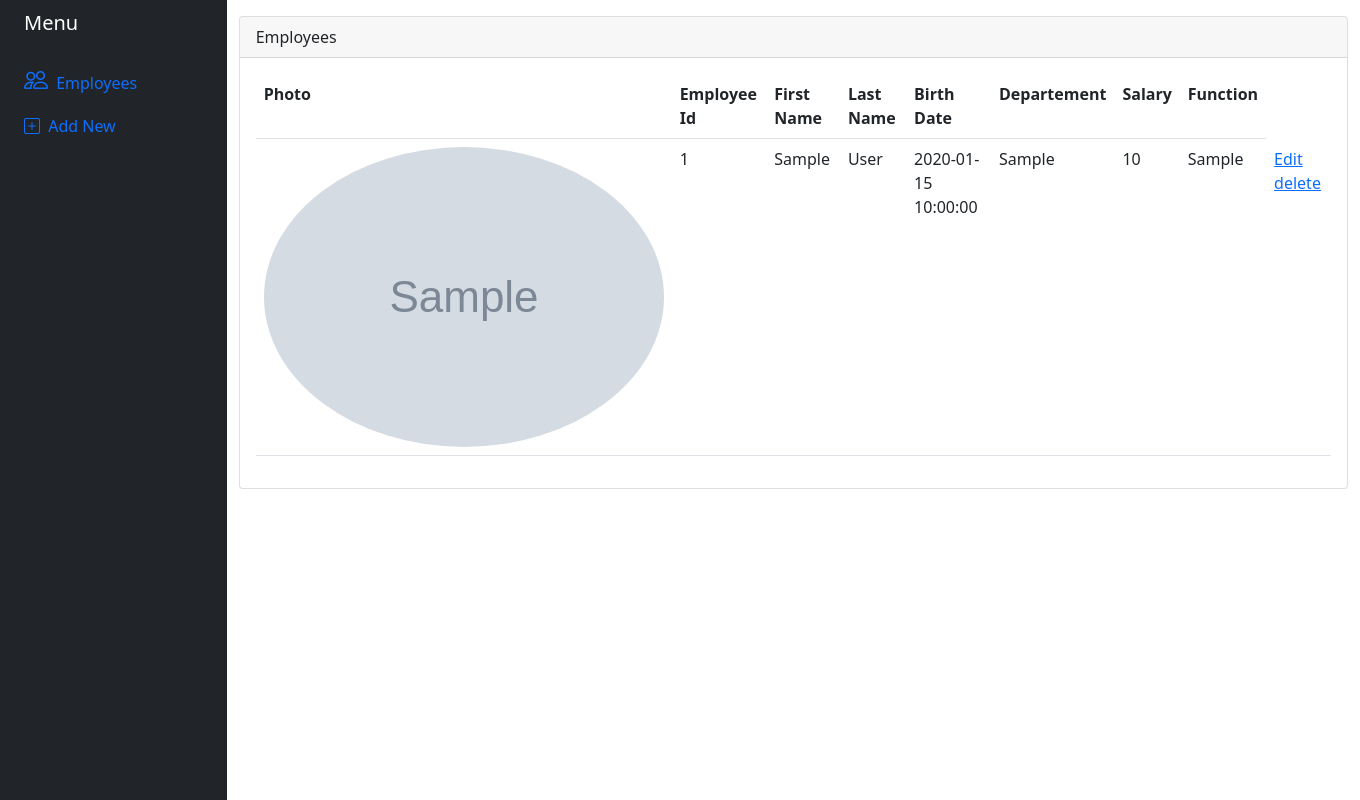
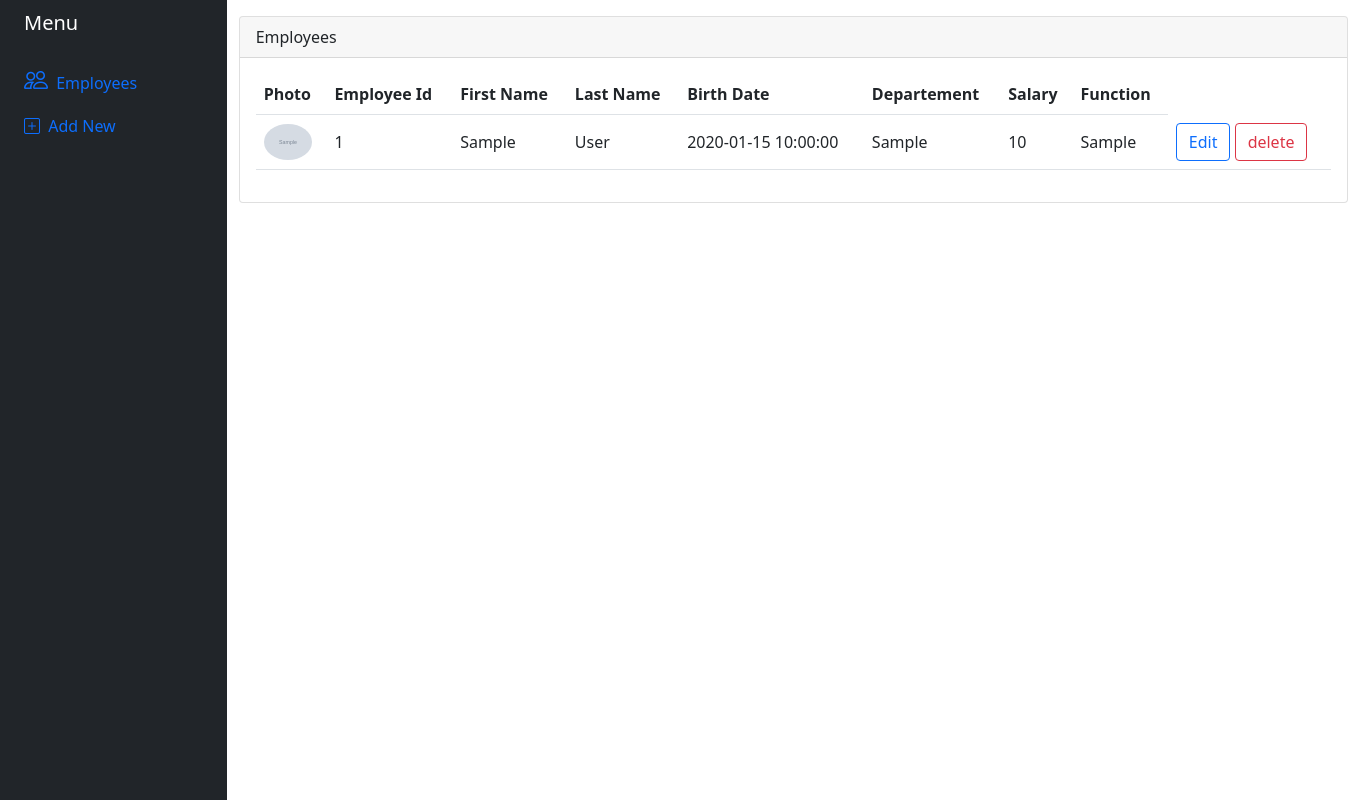
Before and after one commit to maskoul-mohamed/project10-employee-management, a PHP site: page / in a window 1360 px wide. Shown: the part 56-856 px from the top of the page. Run offline with PHP 8.4, Linux system fonts and the light colour scheme; tables that the repository leaves empty or names only in its code hold one stand-in row (values such as "Sample post").

Commit message:
Add styles for table (image & buttons)

```diff
--- a/realisation/src/index.php
+++ b/realisation/src/index.php
@@ -21,6 +21,7 @@
     <link href="https://cdn.jsdelivr.net/npm/bootstrap@5.1.3/dist/css/bootstrap.min.css" rel="stylesheet" integrity="sha384-1BmE4kWBq78iYhFldvKuhfTAU6auU8tT94WrHftjDbrCEXSU1oBoqyl2QvZ6jIW3" crossorigin="anonymous">
     <script src="https://cdn.jsdelivr.net/npm/bootstrap@5.1.3/dist/js/bootstrap.bundle.min.js" integrity="sha384-ka7Sk0Gln4gmtz2MlQnikT1wXgYsOg+OMhuP+IlRH9sENBO0LRn5q+8nbTov4+1p" crossorigin="anonymous"></script>
     <link rel="stylesheet" href="https://cdn.jsdelivr.net/npm/bootstrap-icons@1.8.1/font/bootstrap-icons.css">
+    <link rel="stylesheet" href="styles/styles.css">
 </head>
 
 <body>
@@ -86,8 +87,8 @@
                     <td><?= $employee->getSalary()?></td>
                     <td><?= $employee->getFunction()?></td>
                     <td>
-                        <a href="edit.php?id=<?php echo $employee->getId() ?>">Edit</a>
-                        <a href="delete.php?id=<?php echo $employee->getId() ?>">delete</a>
+                        <a class="btn btn-outline-primary" href="edit.php?id=<?php echo $employee->getId() ?>">Edit</a>
+                        <a class="btn btn-outline-danger" href="delete.php?id=<?php echo $employee->getId() ?>">delete</a>
                     </td>
                 </tr>
                 <?php }?>
--- /dev/null
+++ b/realisation/src/styles/styles.css
@@ -0,0 +1,13 @@
+* {
+    margin: 0;
+    padding: 0;
+    box-sizing: border-box;
+}
+
+img {
+    max-width: 48px;
+}
+
+td {
+    vertical-align:middle
+}
```
